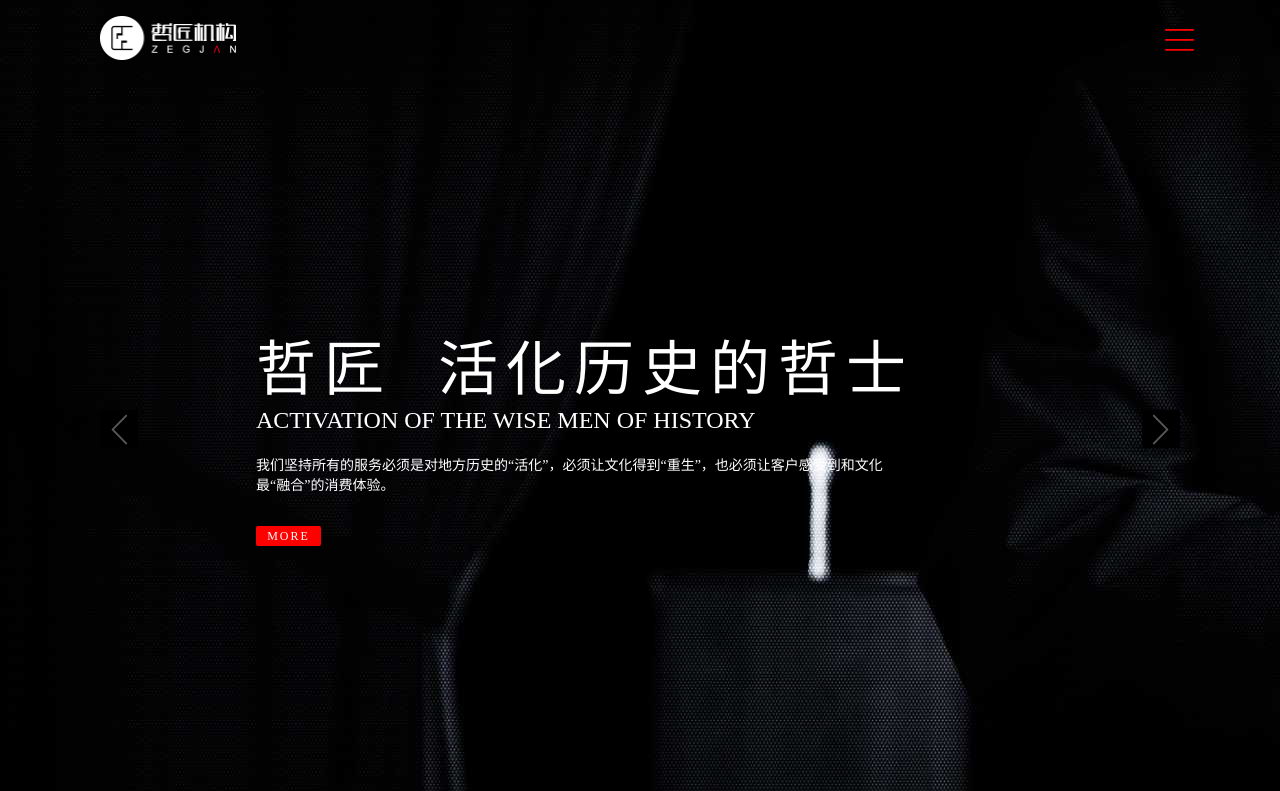
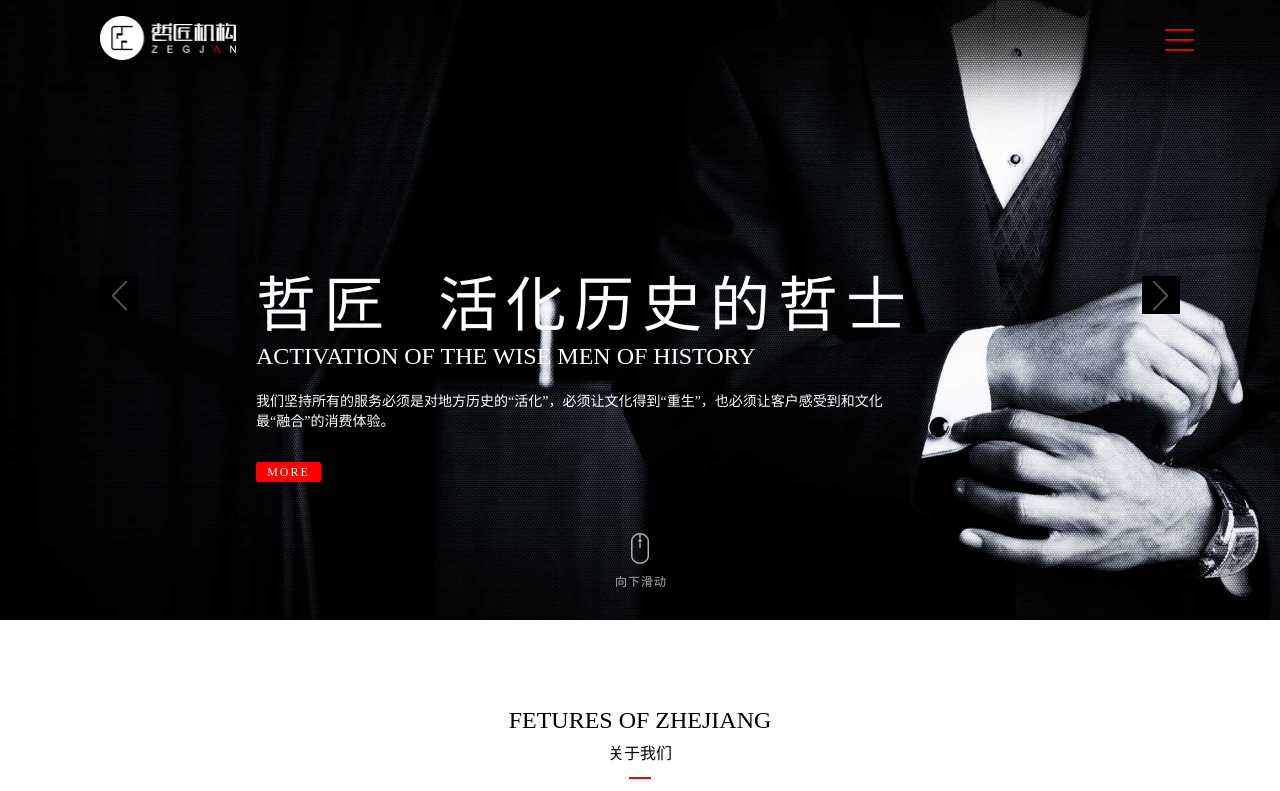
Before and after one commit to vvhling/vvhling.github.io, a plain HTML site: page index.html in a window 1280 px wide. Shown: the top 791 px of the page. Drawn offline with Linux system fonts and the light colour scheme.

Commit message:
Add files via upload

```diff
--- a/css/css.less
+++ b/css/css.less
@@ -25,6 +25,7 @@ img{
     border: none;
 }
 body{
+    width: 100%;
     background: @white;
     min-width: 1220px;
 }
--- a/css/homepage.less
+++ b/css/homepage.less
@@ -20,7 +20,7 @@
   .banner_content{
     width: 800px;
     height: 290px;
-    margin-top: 320px;
+    margin-top: 20%;
     margin-left: 20%;
     .p_title{
       font-size: 60px;
@@ -75,11 +75,15 @@
     }
   }
   .banner{
+    width: 100%;
     position: absolute;
     top: 0;
     z-index: -1;
     li{
       float: left;
+    }
+    img{
+      width: 100%;
     }
   }
 }
@@ -472,6 +476,31 @@
     font-size: 13px;
   }
 }
-@media screen and (max-width: 1200px) {
-
+@media screen and (max-width: 1680px) {
+  .banner_top .btn_slideLR{
+      margin-top: -270px;
+    }
+  .banner_top{
+    height: 800px;
+  }
 }
+@media screen and (max-width: 1600px) {
+  .banner_top{
+    height: 750px;
+  }
+}
+@media screen and (max-width: 1440px) {
+  .banner_top{
+    height: 690px;
+  }
+}
+@media screen and (max-width: 1340px) {
+  .banner_top{
+    height: 640px;
+  }
+}
+@media screen and (max-width: 1220px) {
+  .banner_top{
+    height: 620px;
+  }
+}
```
Also changed, not shown: css/css.css.
